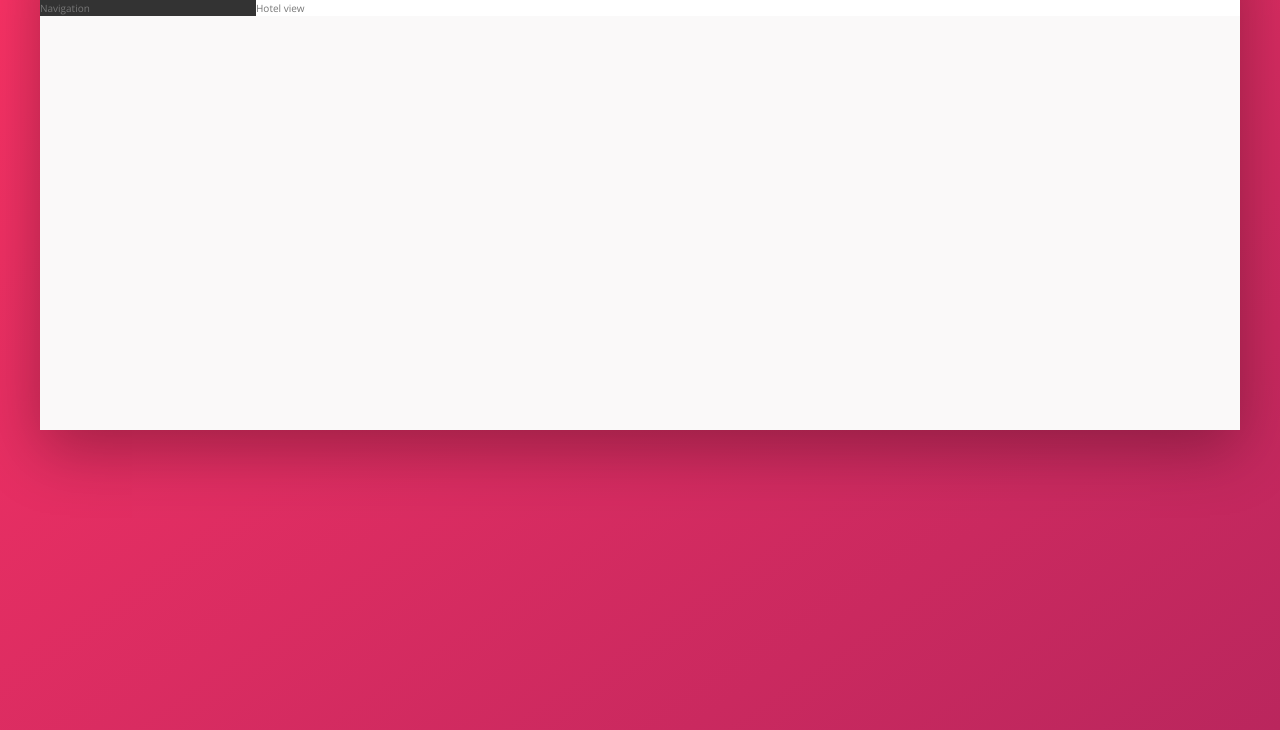
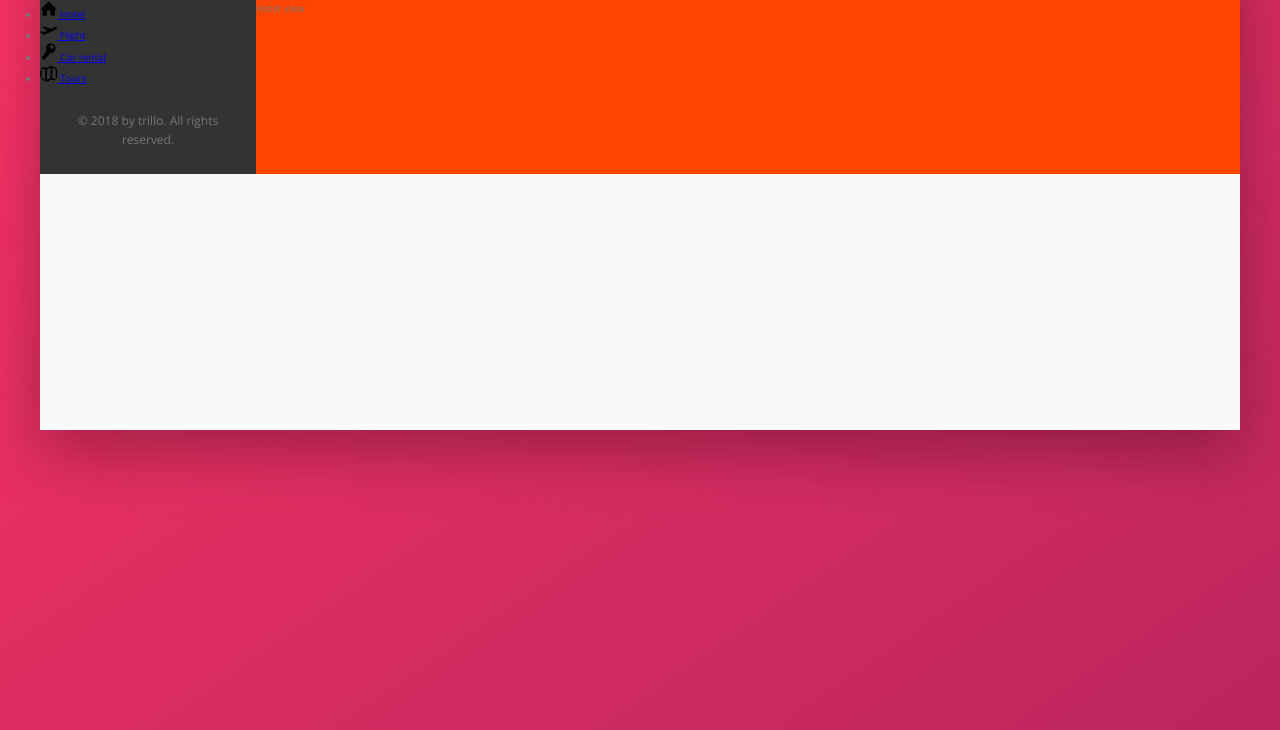
Before and after one commit to aalig/trillo, a plain HTML site: page index.html in a window 1280 px wide. Shown: the part 150-880 px from the top of the page. Drawn offline with nearby package versions, Linux system fonts and the light colour scheme.

Commit message:
Initial sidebar implementation

```diff
--- a/css/style.css
+++ b/css/style.css
@@ -58,12 +58,12 @@ body {
   flex: 0 0 18%; }
 
 .hotel-view {
-  background-color: var(--color-white);
+  background-color: orangered;
   flex: 1; }
 
 .logo {
   height: 3.25rem;
-  margin-left: 3rem; }
+  margin-left: 2rem; }
 
 .search {
   flex: 0 0 40%;
@@ -138,3 +138,14 @@ body {
     width: 3.75rem;
     border-radius: 50%;
     margin-right: 1rem; }
+
+.side-nav__icon {
+  width: 1.75rem;
+  height: 1.75rem;
+  border-radius: 50%; }
+
+.legal {
+  font-size: 1.2rem;
+  columns: val(--color-grey-light-4);
+  text-align: center;
+  padding: 2.5rem; }
--- a/index.html
+++ b/index.html
@@ -45,7 +45,43 @@
         </header>
         <div class="content">
             <nav class="sidebar">
-                Navigation
+                <ul class="side-nav">
+                    <li class="side-nav__item">
+                        <a href="#" class="side-nav__link">
+                            <svg class="side-nav__icon">
+                                <use xlink:href="img/sprite.svg#icon-home"></use>
+                            </svg>
+                            <span>Hotel</span>
+                        </a>
+                    </li>
+                    <li class="side-nav__item">
+                        <a href="#" class="side-nav__link">
+                            <svg class="side-nav__icon">
+                                <use xlink:href="img/sprite.svg#icon-aircraft-take-off"></use>
+                            </svg>
+                            <span>Flight</span>
+                        </a>
+                    </li>
+                    <li class="side-nav__item">
+                        <a href="#" class="side-nav__link">
+                            <svg class="side-nav__icon">
+                                <use xlink:href="img/sprite.svg#icon-key"></use>
+                            </svg>
+                            <span>Car rental</span>
+                        </a>
+                    </li>
+                    <li class="side-nav__item">
+                        <a href="#" class="side-nav__link">
+                            <svg class="side-nav__icon">
+                                <use xlink:href="img/sprite.svg#icon-map"></use>
+                            </svg>
+                            <span>Tours</span>
+                        </a>
+                    </li>
+                </ul>
+                <div class="legal">
+                    &copy; 2018 by trillo. All rights reserved.
+                </div>
             </nav>
             <main class="hotel-view">
                 Hotel view
--- a/sass/_component.scss
+++ b/sass/_component.scss
@@ -114,3 +114,28 @@
     margin-right: 1rem;
   }
 }
+
+/////////////////////////////
+// SIDE NAVIGATION
+.side-nav {
+  &__item {
+  }
+
+  &__link {
+  }
+
+  &__icon {
+    width: 1.75rem;
+    height: 1.75rem;
+    border-radius: 50%;
+  }
+}
+
+/////////////////////////////
+// LEGAL TEXT
+.legal {
+  font-size: 1.2rem;
+  columns: val(--color-grey-light-4);
+  text-align: center;
+  padding: 2.5rem;
+}
```
